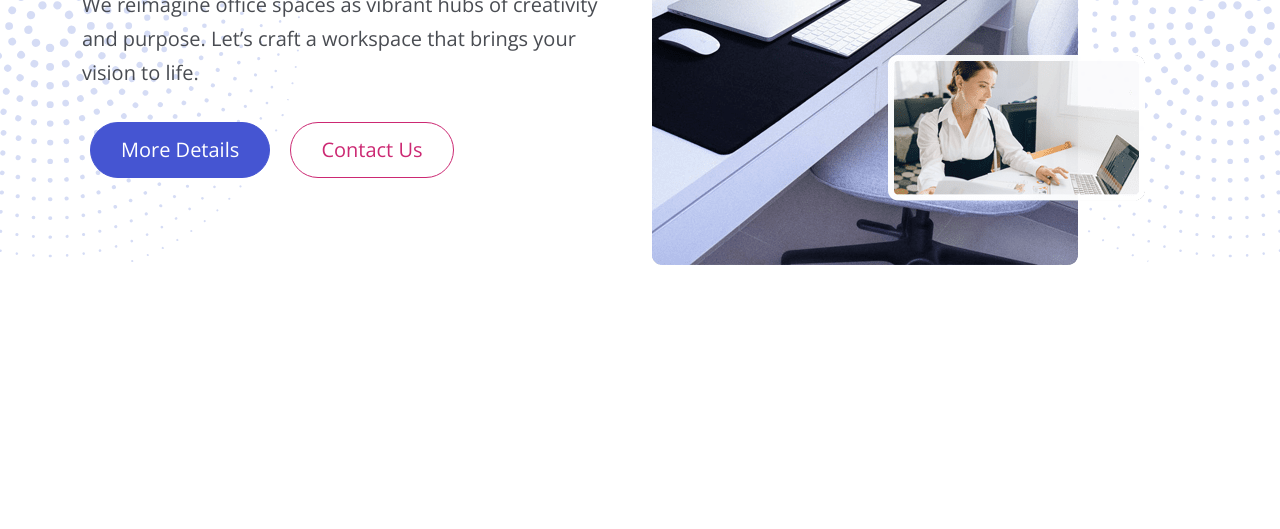
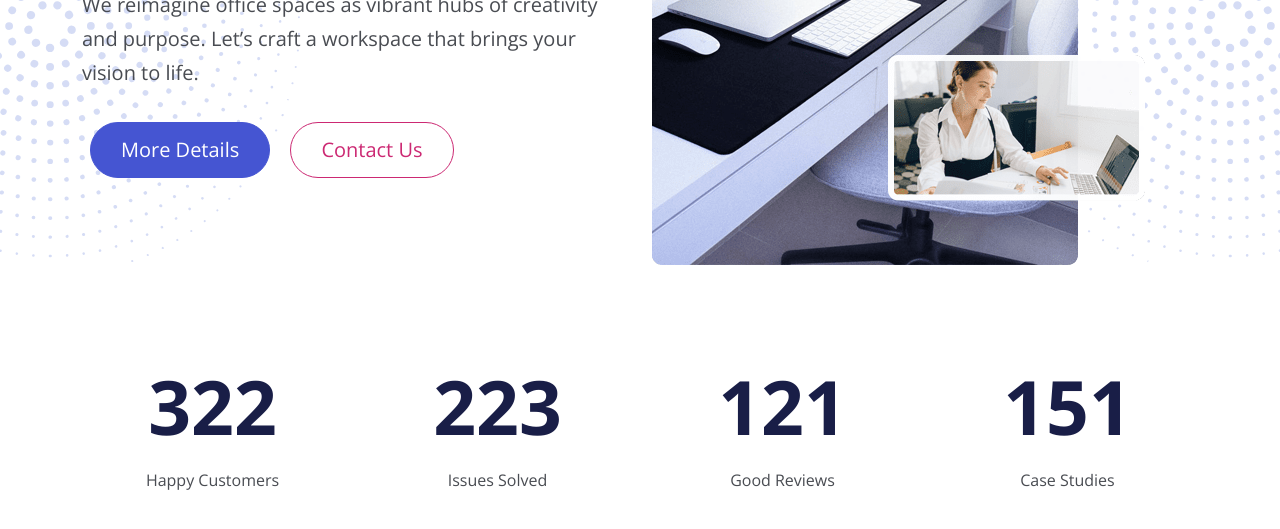
Before and after one commit to Arielle-code-studio/Yavin-Office-Design-TT, a website: page index.html in a window 1280 px wide. Shown: the part 477-1006 px from the top of the page. Before the commit the page ends 800 px from the top, so only its background shows below. Drawn offline with nearby package versions, Linux system fonts and the light colour scheme; files that its build step writes are made by us from their sources.

Commit message:
Added Header & Java Stats

```diff
--- a/index.html
+++ b/index.html
@@ -87,6 +87,38 @@
       </div>
      </header>
 
+     <!-- Stats -->
+      <section id="stats" class="stats container">
+        <div class="row my-6">
+
+          <div class="col-md-3 col-sm-6 text-center">
+            <h2 class="counter xl-text" data-target="322">322</h2>
+            <p>Happy Customers</p>
+          </div>
+
+          <div class="col-md-3 col-sm-6 text-center">
+            <h2 class="counter xl-text" data-target="223">223</h2>
+            <p>Issues Solved</p>
+          </div>
+
+
+          <div class="col-md-3 col-sm-6 text-center">
+            <h2 class="counter xl-text" data-target="121">121</h2>
+            <p>Good Reviews</p>
+          </div>
+
+
+          <div class="col-md-3 col-sm-6 text-center">
+            <h2 class="counter xl-text" data-target="151">151</h2>
+            <p>Case Studies</p>
+          </div>
+
+
+
+
+
+      </section>
+
 
 
 
--- a/js/script.js
+++ b/js/script.js
@@ -1,4 +1,4 @@
- function userScroll() {
+function userScroll() {
   const navbar = document.querySelector('.navbar');
   const toTopBtn = document.querySelector('#to-top');
 
@@ -13,5 +13,35 @@
   });
 }
 
+function scrollToTop() {
+  document.body.scrollTop = 0;
+  document.documentElement.scrollTop = 0;
+}
+
+function incrementStats() {
+  const counters = document.querySelectorAll('.counter');
+
+  counters.forEach((counter) => {
+    counter.innerText = 0;
+
+    const updateCounter = () => {
+      const target = +counter.getAttribute('data-target');
+      const c = +counter.innerText;
+
+      const increment = target / 200;
+
+      if (c < target) {
+        counter.innerText = Math.ceil(c + increment);
+        setTimeout(updateCounter, 1);
+      } else {
+        counter.innerText = target;
+      }
+    };
+
+    updateCounter();
+  });
+}
+
 // Event Listeners
 document.addEventListener('DOMContentLoaded', userScroll);
+document.addEventListener('DOMContentLoaded', incrementStats);
```
